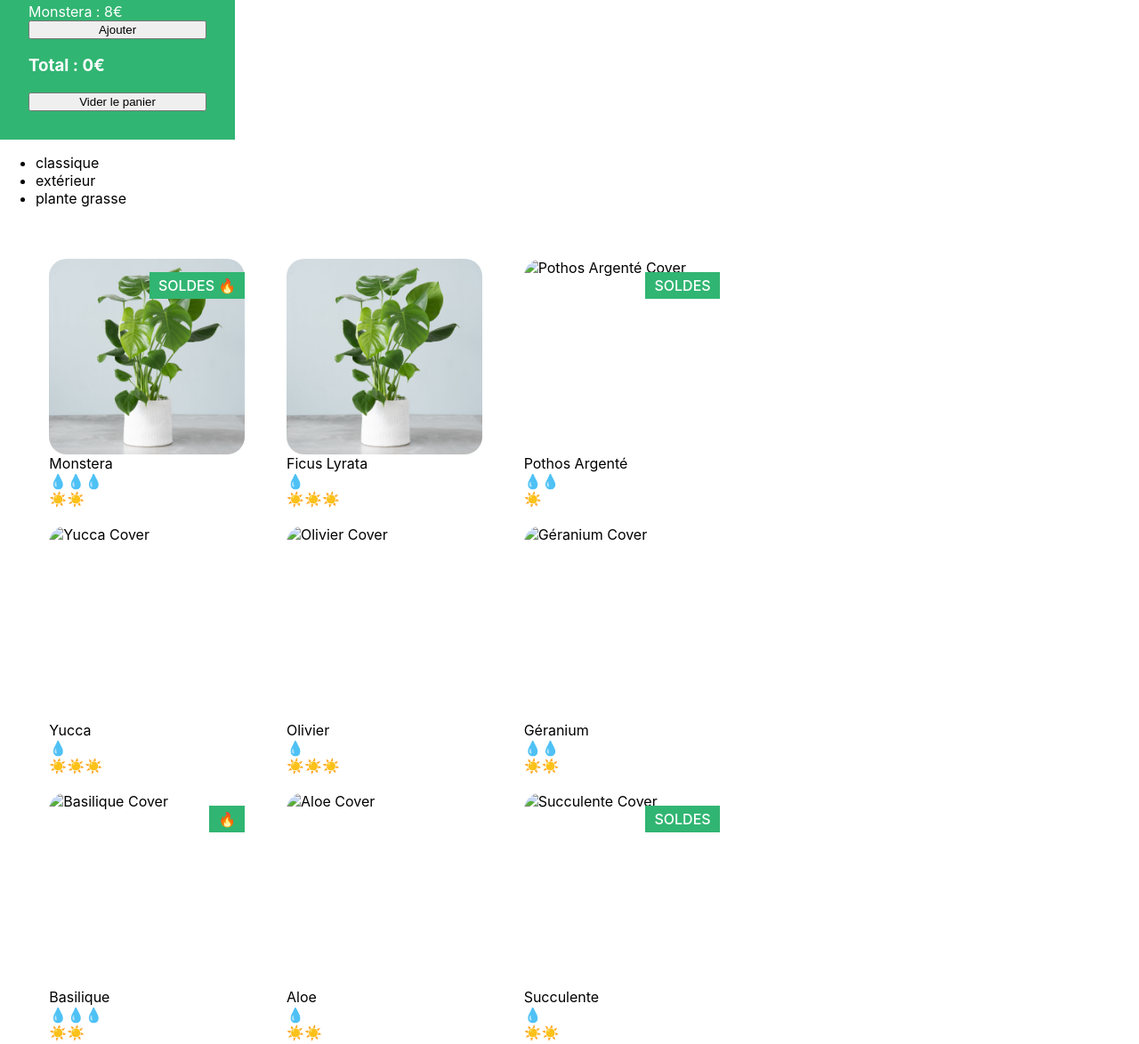
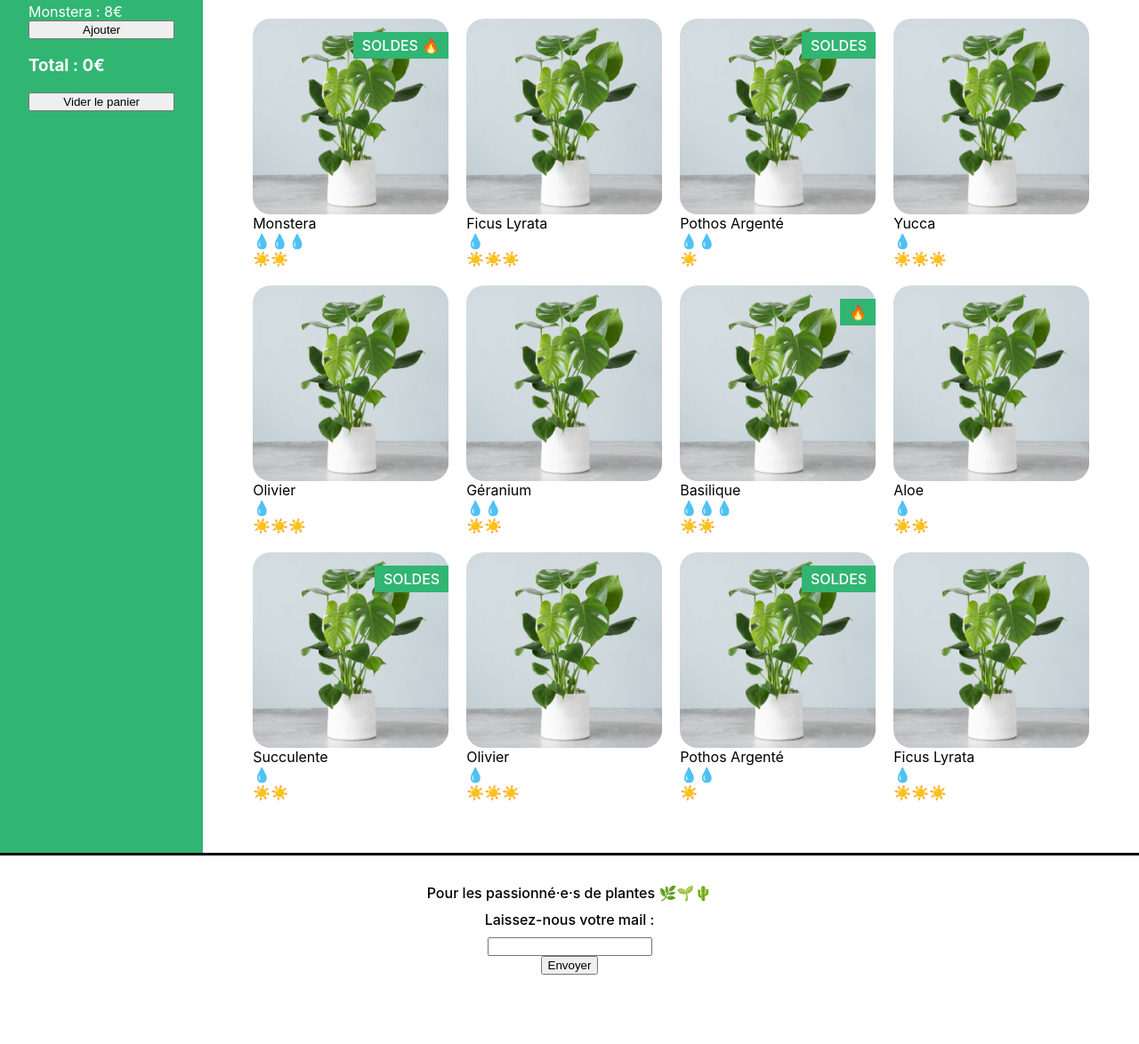
Before and after one commit to Itsatsu/OC-react-LMJ, a React app: page / in a window 1280 px wide. Shown: the part 262-1436 px from the top of the page at 89% size. After the commit the page ends 1390 px from the top, so only its background shows below. Built offline with nearby package versions, Linux system fonts and the light colour scheme.

Commit message:
update css

```diff
--- a/src/components/App.js
+++ b/src/components/App.js
@@ -4,14 +4,23 @@ import Banner from "./Banner";
 import Cart from './Cart.jsx'
 import ShoppingList from "./ShoppinngList";
 import Footer from "./Footer";
+import '../styles/Layout.css';
+import logo from '../assets/logo.png';
 
 function App() {
-  return <div>
-    <Banner/>
-    <Cart/>
-    <ShoppingList/>
-    <Footer/>
-  </div>
+  return (
+      <div>
+        <Banner>
+          <img src={logo} alt='La maison jungle' className='lmj-logo' />
+          <h1 className='lmj-title'>La maison jungle</h1>
+        </Banner>
+        <div className='lmj-layout-inner'>
+          <Cart />
+          <ShoppingList />
+        </div>
+        <Footer />
+      </div>
+  )
 }
 
 export default App;
--- a/src/components/ShoppinngList.jsx
+++ b/src/components/ShoppinngList.jsx
@@ -9,16 +9,15 @@ function ShoppingList() {
         []
     )
     return (
-        <div>
+        <div className='lmj-shopping-list'>
             <ul>
                 {categories.map((categorie) =>
-                    <li key={categorie}>
-                        {categorie}
-                    </li>)}
+                    <li key={categorie}>{categorie}</li>)}
             </ul>
             <ul className='lmj-plant-list'>
                 {plantList.map(({id, cover, name, water, light, isSpecialOffer, isBestSale}) => (
-                    <PlantItem key={id} cover={cover} name={name} water={water} light={light} isSpecialOffer={isSpecialOffer} isBestSale={isBestSale}/>
+                    <PlantItem key={id} cover={cover} name={name} water={water} light={light}
+                               isSpecialOffer={isSpecialOffer} isBestSale={isBestSale}/>
                 ))}
             </ul>
         </div>
--- a/src/datas/plantList.jsx
+++ b/src/datas/plantList.jsx
@@ -24,7 +24,8 @@ export const plantList = [
         id: '3sd',
         light: 1,
         water: 2,
-        isSpecialOffer : true
+        isSpecialOffer : true,
+        cover: monstera,
     },
     {
         name: 'yucca',
@@ -32,6 +33,7 @@ export const plantList = [
         id: '4kk',
         light: 3,
         water: 1,
+        cover: monstera,
 
     },
     {
@@ -40,6 +42,7 @@ export const plantList = [
         id: '5pl',
         light: 3,
         water: 1,
+        cover: monstera,
 
     },
     {
@@ -48,6 +51,7 @@ export const plantList = [
         id: '6uo',
         light: 2,
         water: 2,
+        cover: monstera,
 
     },
     {
@@ -57,6 +61,7 @@ export const plantList = [
         isBestSale: true,
         light: 2,
         water: 3,
+        cover: monstera,
 
     },
     {
@@ -65,6 +70,7 @@ export const plantList = [
         id: '8fp',
         light: 2,
         water: 1,
+        cover: monstera,
 
     },
     {
@@ -73,6 +79,33 @@ export const plantList = [
         id: '9vn',
         light: 2,
         water: 1,
-        isSpecialOffer : true
-    }
+        isSpecialOffer : true,
+        cover: monstera,
+    },
+    {
+        name: 'olivier',
+        category: 'extérieur',
+        id: '58l',
+        light: 3,
+        water: 1,
+        cover: monstera,
+
+    },
+    {
+        name: 'pothos argenté',
+        category: 'classique',
+        id: '3dd',
+        light: 1,
+        water: 2,
+        isSpecialOffer : true,
+        cover: monstera,
+    },
+    {
+        name: 'ficus lyrata',
+        category: 'classique',
+        id: '4ab',
+        light: 3,
+        water: 1,
+        cover: monstera,
+    },
 ]
--- /dev/null
+++ b/src/styles/Layout.css
@@ -0,0 +1,4 @@
+.lmj-layout-inner {
+    display: flex;
+    flex-direction: row;
+}
--- a/src/styles/ShoppingList.css
+++ b/src/styles/ShoppingList.css
@@ -3,11 +3,12 @@
     padding: 32px;
     display: flex;
     flex-wrap: wrap;
-    justify-content: space-around;
-    max-width: 800px;
+    justify-content: center;
 }
 
-
+.lmj-shopping-list {
+    width: 100%;
+}
 
 .lmj-sales {
     position: absolute;
```
